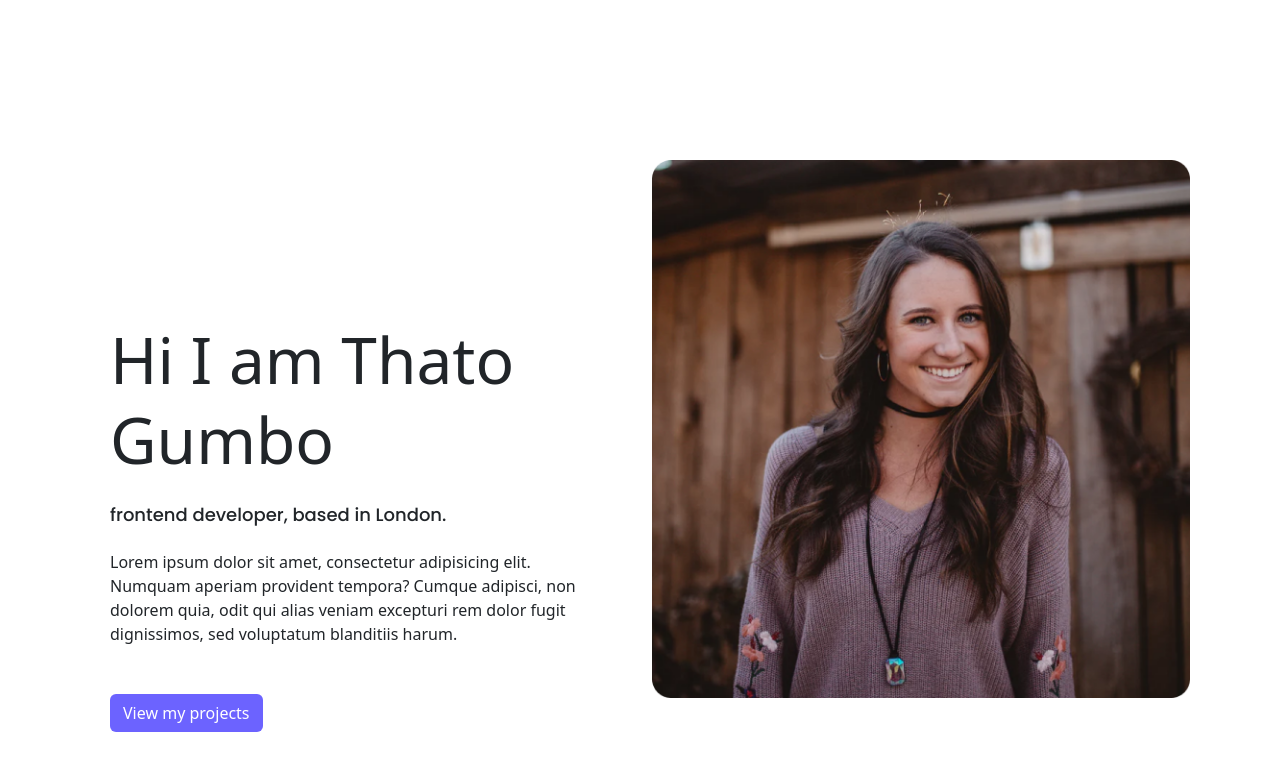
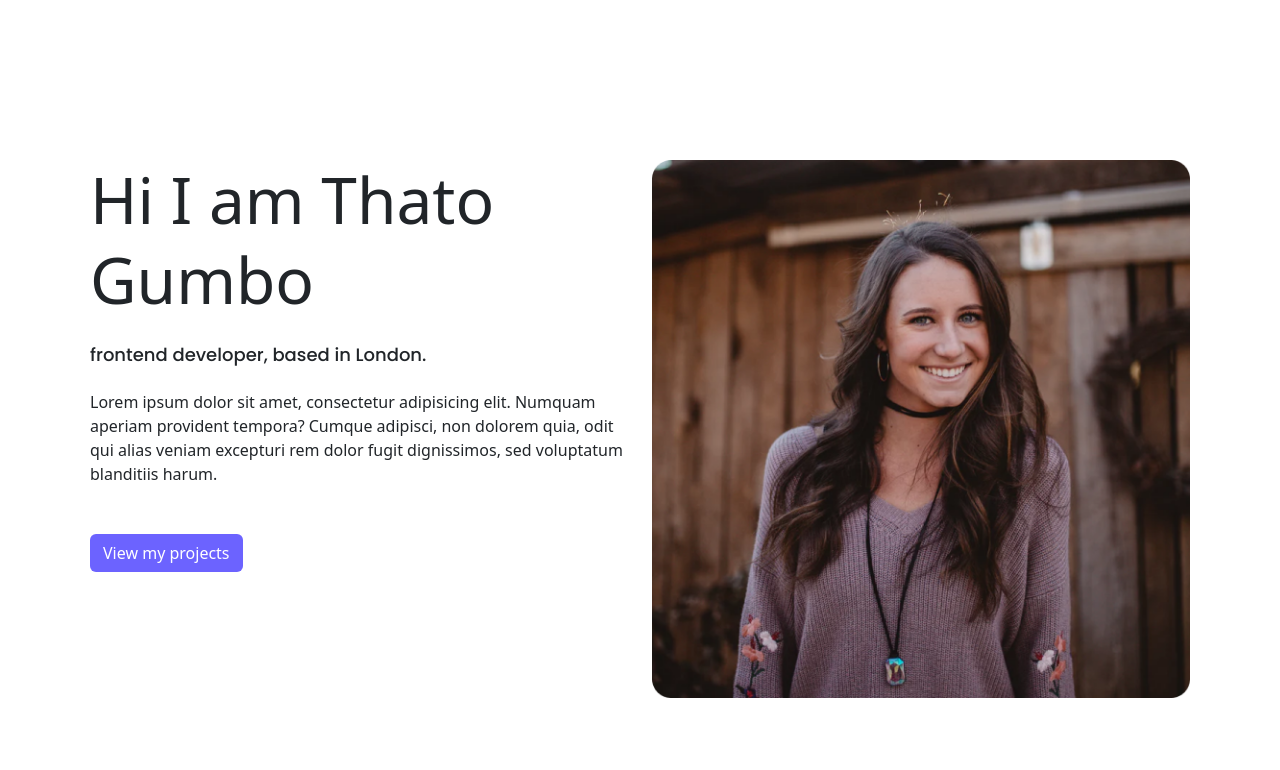
Before and after one commit to thadya/about, a plain HTML site: page about.html in a window 1280 px wide. Drawn offline with nearby package versions, Linux system fonts and the light colour scheme.

Commit message:
fix the margin on div

```diff
--- a/about.html
+++ b/about.html
@@ -26,7 +26,7 @@
 <div class="about-section container">
 <div class="row">
 <div class="col-lg-6">
-<div class="about-section content">
+<div class="about-section-content">
 <h1 class="mb-4">Hi I am Thato Gumbo</h1>
 <h2 class="mb-4">frontend developer, based in London.</h2>
 <p class="mb-5">Lorem ipsum dolor sit amet, consectetur adipisicing elit. Numquam
@@ -42,6 +42,5 @@
 </div>
 </div>
 </div>
-
 </body>
 </html>
--- a/styles/portfolio.css
+++ b/styles/portfolio.css
@@ -23,7 +23,7 @@
     }
     .about-section-content{
 
-    margin: auto;
+    margin: 0;
     }
     @media  (max-width: 960px){
     .about-section{
```
